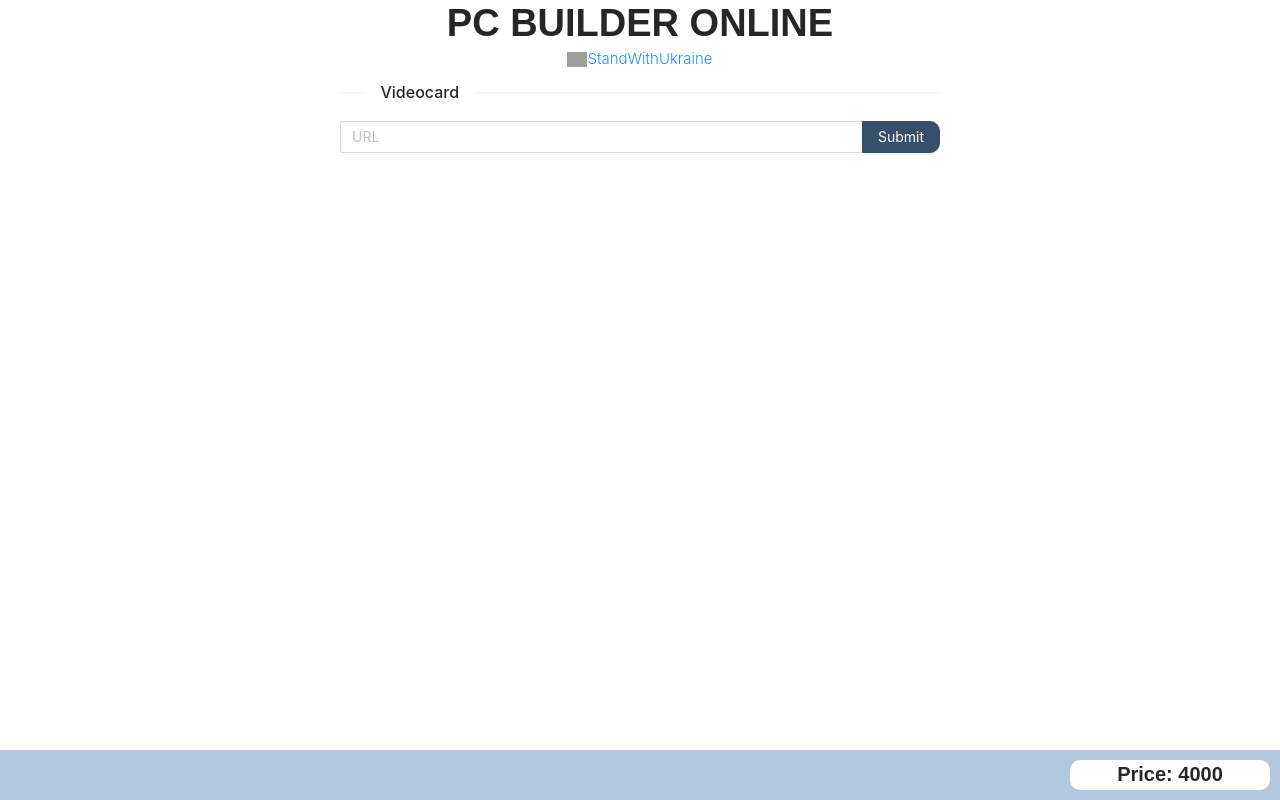
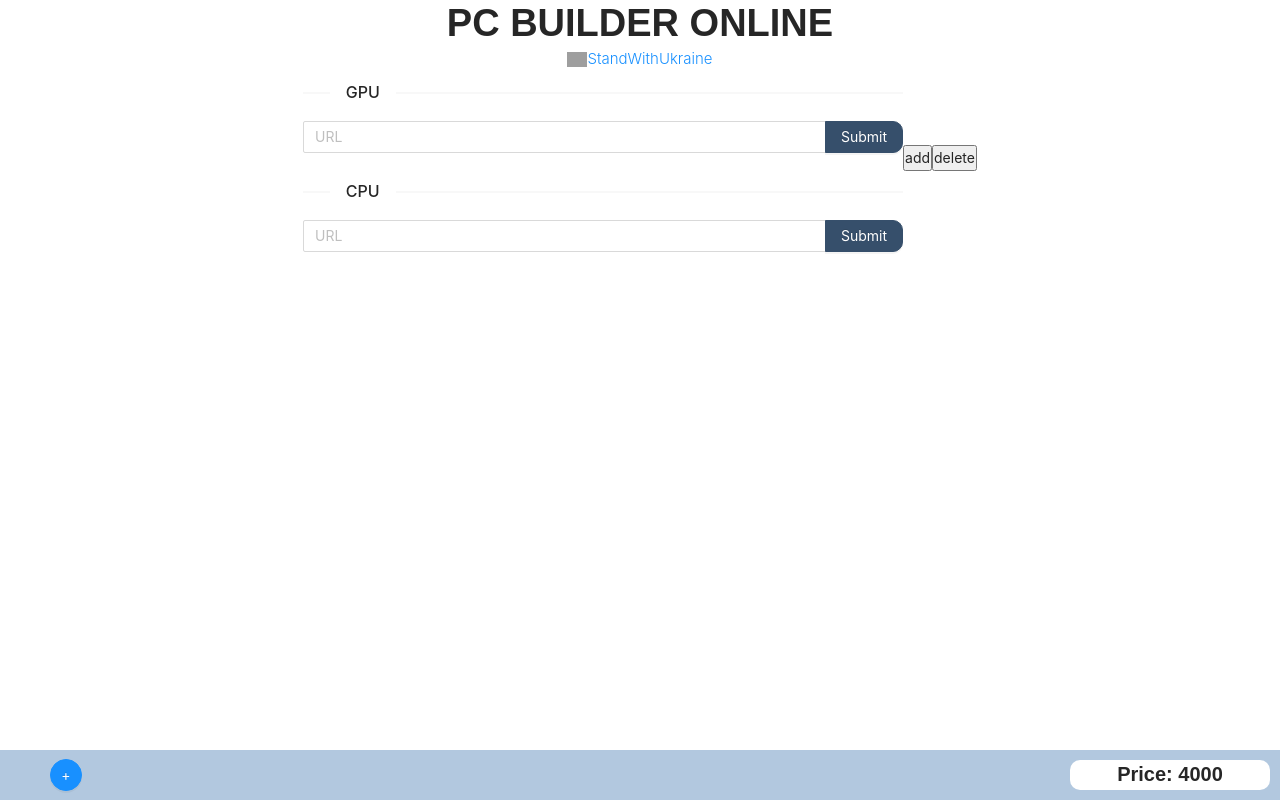
Before and after one commit to kirillserebrykov/PC-BUILDER-ONLINE-FRONTEND, a React (Create React App) app: page / in a window 1280 px wide. Built offline with nearby package versions, Linux system fonts and the light colour scheme; grey boxes are pictures that could not be loaded; a web font is replaced by a local one.

Commit message:
add redux

```diff
--- a/package.json
+++ b/package.json
@@ -3,6 +3,7 @@
   "version": "0.1.0",
   "private": true,
   "dependencies": {
+    "@reduxjs/toolkit": "^1.8.3",
     "@testing-library/jest-dom": "^5.16.4",
     "@testing-library/react": "^13.3.0",
     "@testing-library/user-event": "^13.5.0",
@@ -14,6 +15,7 @@
     "csstype": "^3.1.0",
     "react": "^18.2.0",
     "react-dom": "^18.2.0",
+    "react-redux": "^8.0.2",
     "react-scripts": "5.0.1",
     "typescript": "^4.7.4",
     "web-vitals": "^2.1.4"
@@ -41,5 +43,8 @@
       "last 1 firefox version",
       "last 1 safari version"
     ]
+  },
+  "devDependencies": {
+    "@types/react-redux": "^7.1.24"
   }
 }
--- a/src/component/Content/Content.tsx
+++ b/src/component/Content/Content.tsx
@@ -1,18 +1,25 @@
-import React, { FC } from "react";
+import React, { FC, ReactElement } from "react";
 import "antd/dist/antd.css";
 import {Row} from "antd";
 import "./Content.css";
 import ColumComponent from "./Row/Row";
-
+import type { RootState } from '../../redux/store'
+import { useAppDispatch, useAppSelector } from "../../redux/hooks";
+import {addItem, deleteItem} from "../../redux/itemAccessoriesSlice";
 
 
 const ContentComponent: FC = (): JSX.Element  => {
+  const NamesAccessories = useAppSelector((state: RootState) => state.NamesAccessories)
+  const dispatch = useAppDispatch()
+  const Accessories =  NamesAccessories.map((el,i) => <ColumComponent key={i} name={el}/> )
 
   return (
     <div className="wrapper-content">
       <Row gutter={[0, 10]} className="wrapper-content-row">
-        <ColumComponent name="Videocard"/>
+        {Accessories}
       </Row>
+      <button onClick={() => dispatch(addItem("223"))}>add</button>
+      <button onClick={() => dispatch(deleteItem())}>delete</button>
     </div>
   );
 };
--- a/src/component/Footer/Footer.tsx
+++ b/src/component/Footer/Footer.tsx
@@ -1,13 +1,17 @@
 import React, { FC } from "react";
-import { Statistic } from 'antd';
 import type * as CSS from "csstype";
+import { Button } from 'antd';
 import "antd/dist/antd.css";
 import "./Footer.css"
 
 const FooterComponent: FC = () => (
+  <>
   <div className="wrapper-price">
      <span>Price: 4000</span>
   </div>
+  <Button shape="circle" type="primary" >+</Button>
+  </>
+
 );
 
 export default FooterComponent;
--- a/src/index.tsx
+++ b/src/index.tsx
@@ -3,13 +3,16 @@ import ReactDOM from 'react-dom/client';
 import './index.css';
 import App from './App';
 import reportWebVitals from './reportWebVitals';
-
+import  store  from './redux/store'
+import { Provider } from 'react-redux'
 const root = ReactDOM.createRoot(
   document.getElementById('root') as HTMLElement
 );
 root.render(
   <React.StrictMode>
+    <Provider store={store}>
     <App />
+    </Provider>
   </React.StrictMode>
 );
 
--- /dev/null
+++ b/src/redux/hooks.ts
@@ -0,0 +1,7 @@
+import { useDispatch, useSelector } from 'react-redux'
+import type { TypedUseSelectorHook } from 'react-redux'
+import type { RootState, AppDispatch } from './store'
+
+
+export const useAppDispatch: () => AppDispatch = useDispatch
+export const useAppSelector: TypedUseSelectorHook<RootState> = useSelector
--- /dev/null
+++ b/src/redux/itemAccessoriesSlice.ts
@@ -0,0 +1,26 @@
+import { createSlice } from '@reduxjs/toolkit'
+import type { PayloadAction } from '@reduxjs/toolkit'
+import type {itemAccessoriesState} from "./typeAndInterfaceForItemAccessoriesSlice/reduxInterface"
+
+
+const initialState: itemAccessoriesState = {
+  NamesAccessories: ["GPU","CPU",],
+}
+
+export const itemAccessoriesSlice = createSlice({
+  name: 'items',
+  initialState,
+  reducers: {
+    addItem: (state,action: PayloadAction<string>) => {
+      console.log(action.payload)
+      state.NamesAccessories.push(action.payload)
+    },
+    deleteItem: (state) => {
+      state.NamesAccessories.pop()
+    },
+
+  },
+})
+
+export const { addItem, deleteItem} = itemAccessoriesSlice.actions
+export default itemAccessoriesSlice.reducer
--- /dev/null
+++ b/src/redux/store.ts
@@ -0,0 +1,12 @@
+import { configureStore,  } from '@reduxjs/toolkit'
+
+import itemAccessoriesSlice from './itemAccessoriesSlice'
+
+const store = configureStore({
+  reducer: itemAccessoriesSlice,
+
+})
+
+export type AppDispatch = typeof store.dispatch
+export type RootState = ReturnType<typeof store.getState>
+export default store
--- /dev/null
+++ b/src/redux/typeAndInterfaceForItemAccessoriesSlice/reduxInterface.tsx
@@ -0,0 +1,4 @@
+
+export interface itemAccessoriesState {
+    NamesAccessories: Array<string>
+  }
```
Also changed, not shown: src/App.tsx (+10 -6 lines), 1 other file (tests, documents, lock files or other folders).
